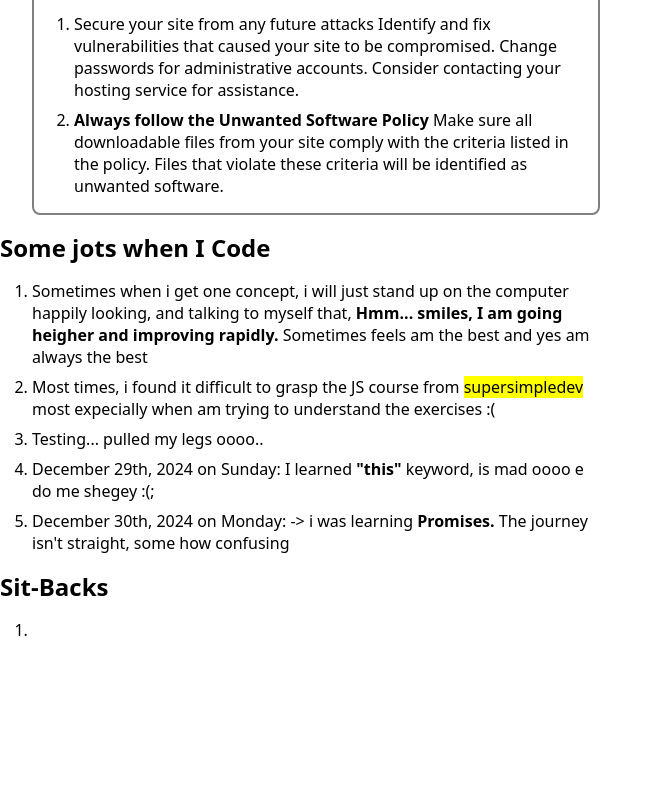
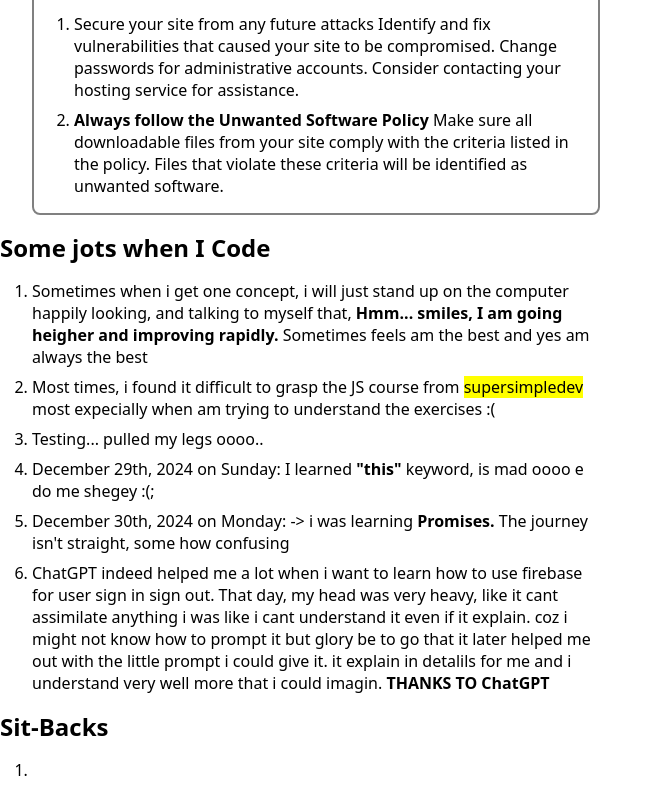
Before and after one commit to Danny-Py5/myprogramminglife, a plain HTML site: page index.html in a window 1280 px wide. Shown: the part 1199-1988 px from the top of the page, without its empty margins (0-662 px from the left). Before the commit the page ends 1848 px from the top, so only its background shows below. Drawn offline with Linux system fonts and the light colour scheme.

Commit message:
added new jot

```diff
--- a/index.html
+++ b/index.html
@@ -83,6 +83,7 @@
             </li>
             <li><time datetime="2024-12-29">December 29th, 2024 on Sunday: I learned </time><b>"this"</b> keyword, is mad oooo e do me shegey :(; </li>
             <li><time datetime="2024-12-30">December 30th, 2024 on Monday:</time> -> i was learning <b>Promises.</b> The journey isn't straight, some how confusing </li>
+            <li>ChatGPT indeed helped me a lot when i want to learn how to use firebase for user sign in sign out. That day, my head was very heavy, like it cant assimilate anything i was like i cant understand it even if it explain. coz i might not know how to prompt it but glory be to go that it later helped me out with the little prompt i could give it. it explain in detalils for me and i understand very well more that i could imagin. <b>THANKS TO ChatGPT</b></li>
         </ol>
 
         <h2>Sit-Backs</h2>
```
Also changed, not shown: 1 other file.
